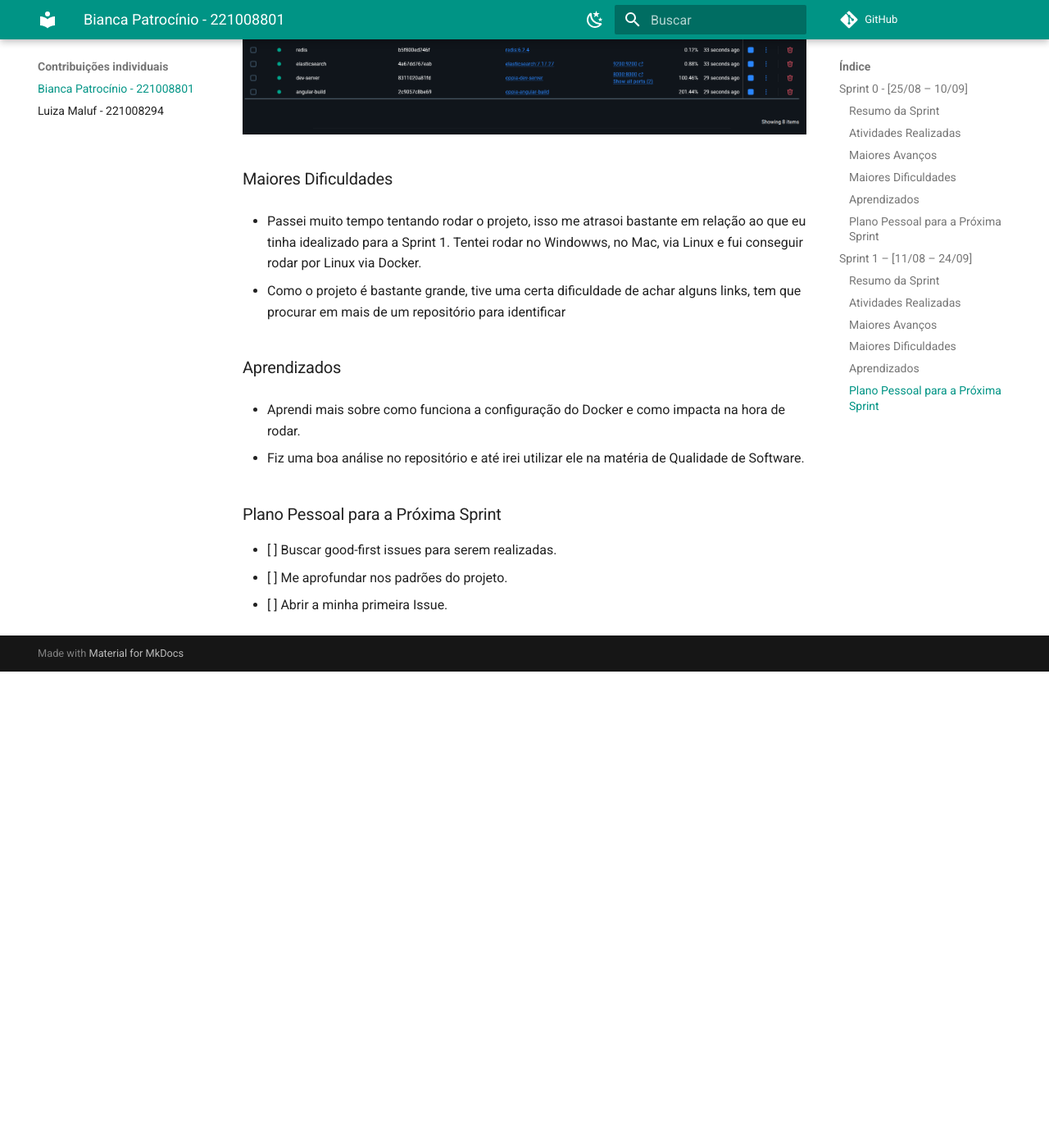
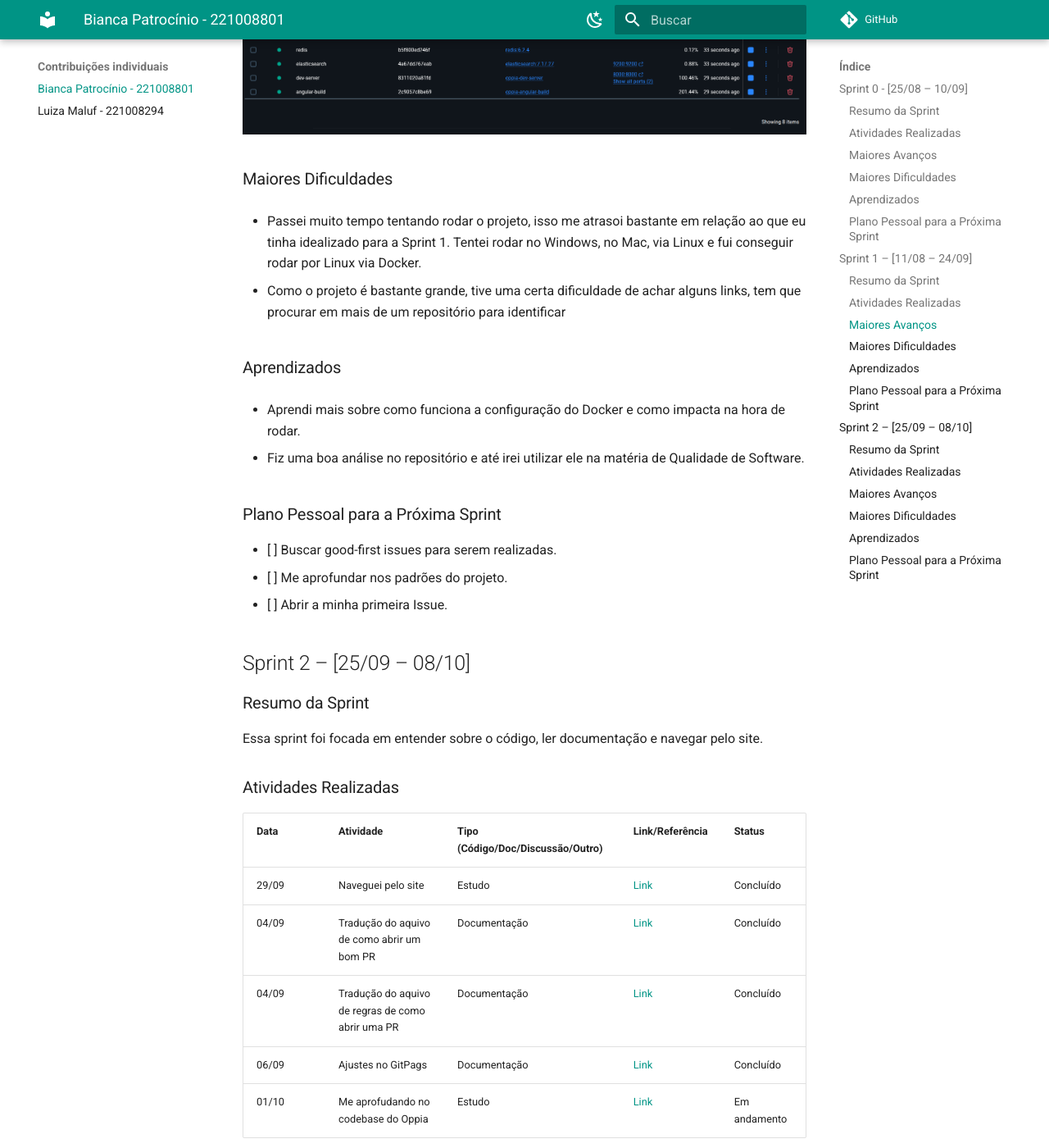
Before and after one commit to LuizaMaluf/GCES-OPPIA-relatorios, an MkDocs documentation site: the page built from docs/contribuicoes_individuais/BiancaPatrocinio-221008801/diarioDeBordo.md, in a window 1280 px wide and 1400 px high, scrolled down 3502 px. Shown: the whole window at 82% size. Built offline with MkDocs 1.6.1 and Material for MkDocs 9.7.7, drawn with Linux system fonts in a browser that asks for light colours; comment, search, counter and statistics services are not loaded; before the commit the page ends 4321 px from its top, so only the background shows below that; some of the changed text lies outside the part shown.

Commit message:
adicionando sprint 2, relatorio bianca

```diff
--- a/docs/contribuicoes_individuais/BiancaPatrocinio-221008801/diarioDeBordo.md
+++ b/docs/contribuicoes_individuais/BiancaPatrocinio-221008801/diarioDeBordo.md
@@ -91,7 +91,7 @@ Containers do Docker rodando:
 
 ### Maiores Dificuldades
 
-* Passei muito tempo tentando rodar o projeto, isso me atrasoi bastante em relação ao que eu tinha idealizado para a Sprint 1. Tentei rodar no Windowws, no Mac, via Linux e fui conseguir rodar por Linux via Docker.
+* Passei muito tempo tentando rodar o projeto, isso me atrasoi bastante em relação ao que eu tinha idealizado para a Sprint 1. Tentei rodar no Windows, no Mac, via Linux e fui conseguir rodar por Linux via Docker.
 
 * Como o projeto é bastante grande, tive uma certa dificuldade de achar alguns links, tem que procurar em mais de um repositório para identificar
 
@@ -105,3 +105,48 @@ Containers do Docker rodando:
 * [ ] Buscar good-first issues para serem realizadas.
 * [ ] Me aprofundar nos padrões do projeto.
 * [ ] Abrir a minha primeira Issue.
+
+
+## Sprint 2 – \[25/09 – 08/10]
+
+### Resumo da Sprint
+
+Essa sprint foi focada em entender sobre o código, ler documentação e navegar pelo site.
+
+### Atividades Realizadas
+
+| Data  | Atividade | Tipo (Código/Doc/Discussão/Outro) | Link/Referência | Status |
+| ----- | --------- | --------------------------------- | --------------- | ------ |
+| 29/09 | Naveguei pelo site | Estudo |  [Link](https://www.oppia.org/) | Concluído |
+| 04/09 | Tradução do aquivo de como abrir um bom PR | Documentação| [Link](https://luizamaluf.github.io/GCES-OPPIA-relatorios/materiais/regras-para-pr/) | Concluído |
+| 04/09 | Tradução do aquivo de regras de como abrir uma PR | Documentação| [Link](https://luizamaluf.github.io/GCES-OPPIA-relatorios/materiais/regras-para-pr/)| Concluído|
+| 06/09 | Ajustes no GitPags  | Documentação | [Link](https://luizamaluf.github.io/GCES-OPPIA-relatorios/) | Concluído |
+| 01/10 | Me aprofudando no codebase do Oppia | Estudo | [Link](https://github.com/oppia/oppia/wiki/Overview-of-the-Oppia-codebase) | Em andamento |
+
+
+### Maiores Avanços
+
+* Realizei a tradução com o auxílio do Gemini da wiki sobre PRs.
+
+* Estou estudando como funicona a arquitetura do projeto Oppia para poder pegar a minha primeira Issue
+
+* Naveguei pelo site, criei uma conta, achei uns problemas e estou analisando se ja foi criado issues.
+
+Conta criada:
+![Conta no Oppia](./assets/conta.png)
+
+
+
+### Maiores Dificuldades
+
+* Entender como funciona o código, cheguei a analisar as Issues para pegar alguma mas como não tenho familiaridade com as linguagens, ainda mais no front onde vi que grande parte das Issues são sobre, acabei decidindo dar um passo para atrás e estudar.
+
+### Aprendizados
+
+* Após navegar entendi melhor como o software oppia funciona e vi que há bastante melhoria a ser feita.
+* Entendi mais em regras e padrões do projeto
+
+### Plano Pessoal para a Próxima Sprint
+* [ ] Ter uma noção melhor do codebase do Oppia
+* [ ] Procurar uma Issue para trabalhar
+* [ ] Documentar como funcionar para pegar uma Issue
--- a/mkdocs.yml
+++ b/mkdocs.yml
@@ -16,6 +16,8 @@ nav:
   - Materiais:
     - Template do Diário de bordo: materiais/template-diario-bordo.md
     - Template do relatório: materiais/template-relatorio.md
+    - Como abrir uma PR: materiais/como-abrir-pr.md
+    - Regras para fazer PRs: materiais/regras-para-pr.md
 
 
 
```
Also changed, not shown: docs/geral/Sprint2.md (+2 -0 lines), docs/materiais/como-abrir-pr.md (added, +117 -0 lines), docs/materiais/regras-para-pr.md (added, +72 -0 lines), docs/contribuicoes_individuais/BiancaPatrocinio-221008801/assets/conta.png (added).
